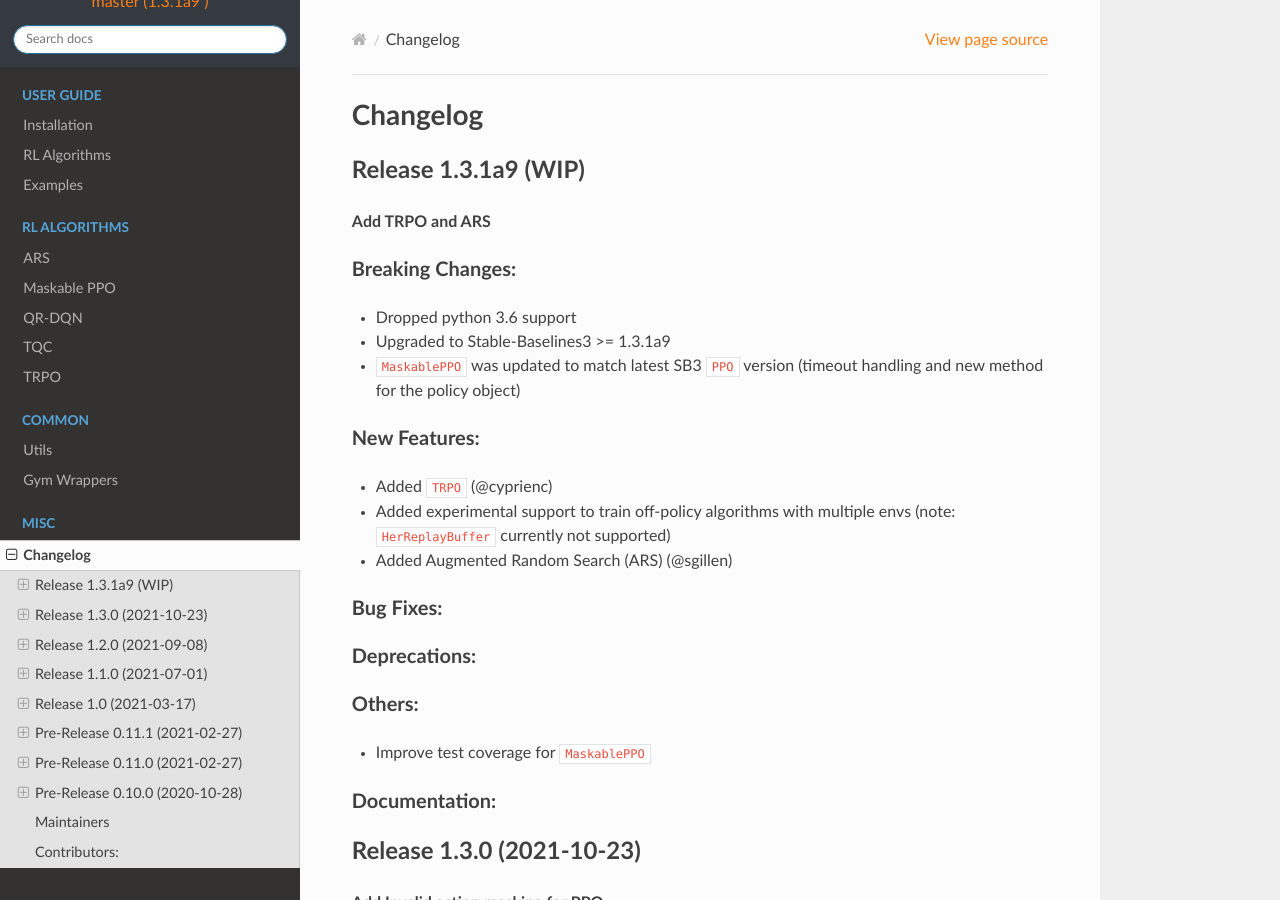
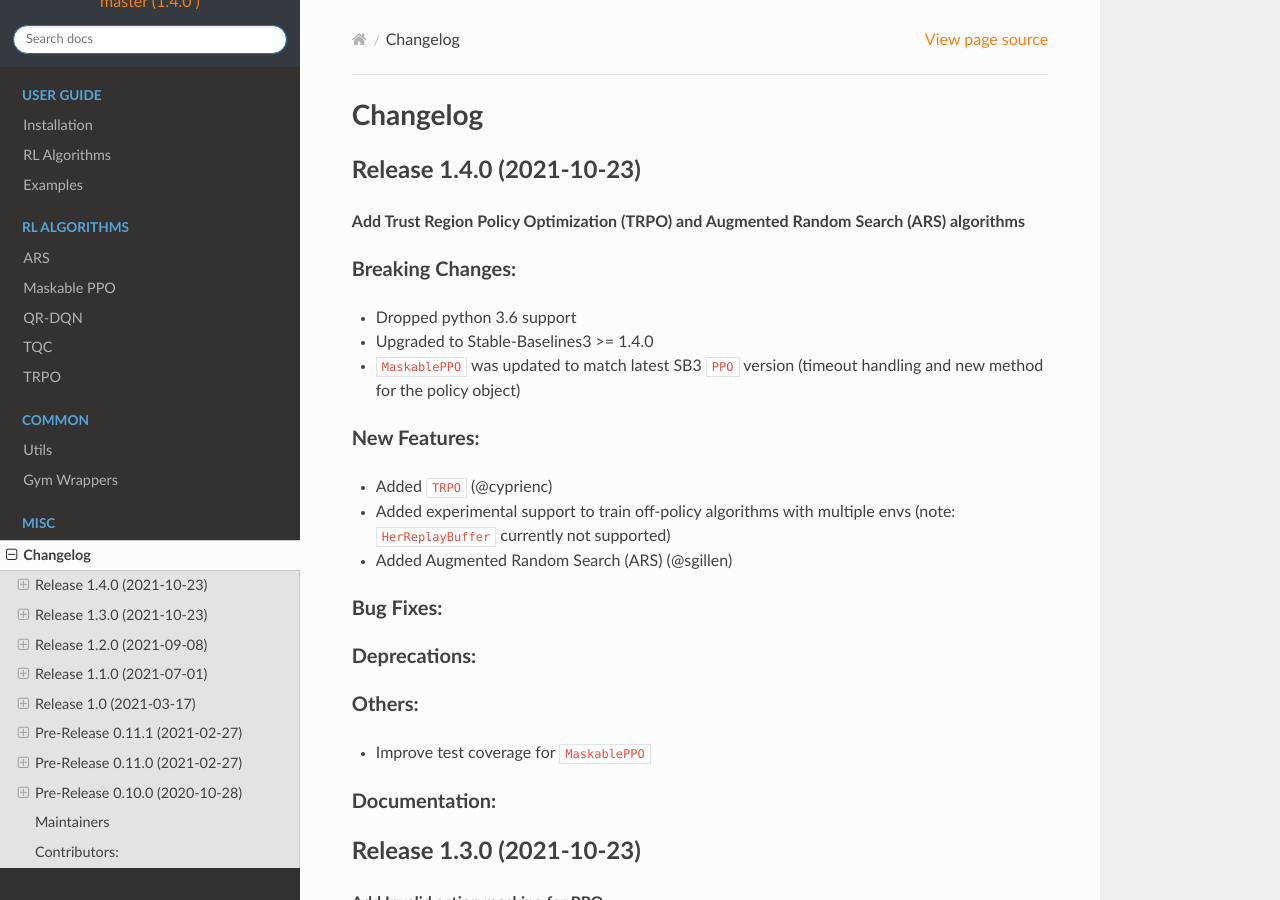
Before and after one commit to Stable-Baselines-Team/stable-baselines3-contrib, a Sphinx documentation site: the page built from docs/misc/changelog.rst, in a window 1280 px wide and 900 px high. Built offline with Sphinx 7.4.7 and the Read the Docs theme 2.0.0, drawn with Linux system fonts in a browser that asks for light colours.

Commit message:
Release 1.4.0 (#57)
* Release 1.4.0

* Update requirements

```diff
--- a/docs/misc/changelog.rst
+++ b/docs/misc/changelog.rst
@@ -4,14 +4,14 @@
 ==========
 
 
-Release 1.3.1a9 (WIP)
+Release 1.4.0 (2021-10-23)
 -------------------------------
-**Add TRPO and ARS**
+**Add Trust Region Policy Optimization (TRPO)  and Augmented Random Search (ARS) algorithms**
 
 Breaking Changes:
 ^^^^^^^^^^^^^^^^^
 - Dropped python 3.6 support
-- Upgraded to Stable-Baselines3 >= 1.3.1a9
+- Upgraded to Stable-Baselines3 >= 1.4.0
 - ``MaskablePPO`` was updated to match latest SB3 ``PPO`` version (timeout handling and new method for the policy object)
 
 New Features:
--- a/docs/modules/ars.rst
+++ b/docs/modules/ars.rst
@@ -48,10 +48,10 @@
 ============= ====== ===========
 Space         Action Observation
 ============= ====== ===========
-Discrete      ✔️       ❌
+Discrete      ✔️       ✔️
 Box           ✔️       ✔️
-MultiDiscrete ❌       ❌
-MultiBinary   ❌       ❌
+MultiDiscrete ❌       ✔️
+MultiBinary   ❌       ✔️
 Dict          ❌       ❌
 ============= ====== ===========
 
--- a/sb3_contrib/version.txt
+++ b/sb3_contrib/version.txt
@@ -1 +1 @@
-1.3.1a9
+1.4.0
--- a/setup.py
+++ b/setup.py
@@ -63,7 +63,7 @@
     packages=[package for package in find_packages() if package.startswith("sb3_contrib")],
     package_data={"sb3_contrib": ["py.typed", "version.txt"]},
     install_requires=[
-        "stable_baselines3>=1.3.1a9",
+        "stable_baselines3>=1.4.0",
     ],
     description="Contrib package of Stable Baselines3, experimental code.",
     author="Antonin Raffin",
```
